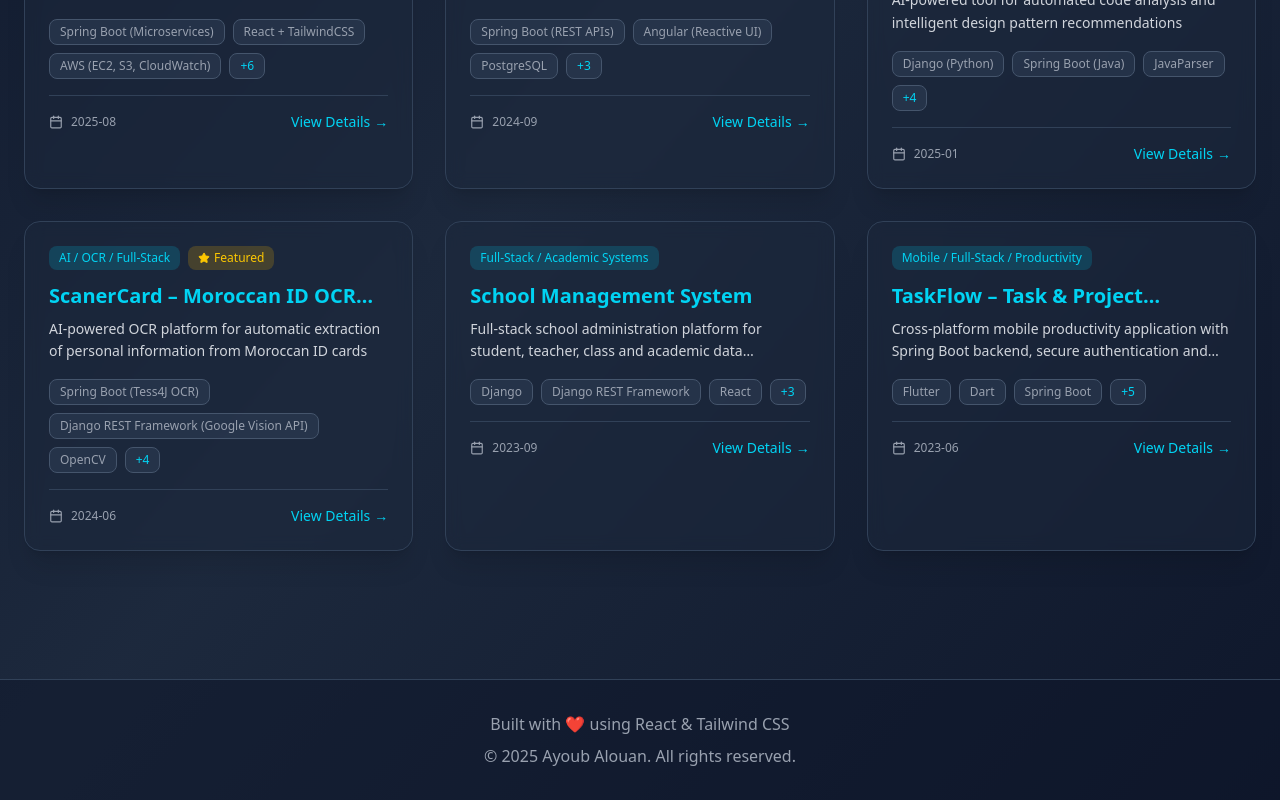
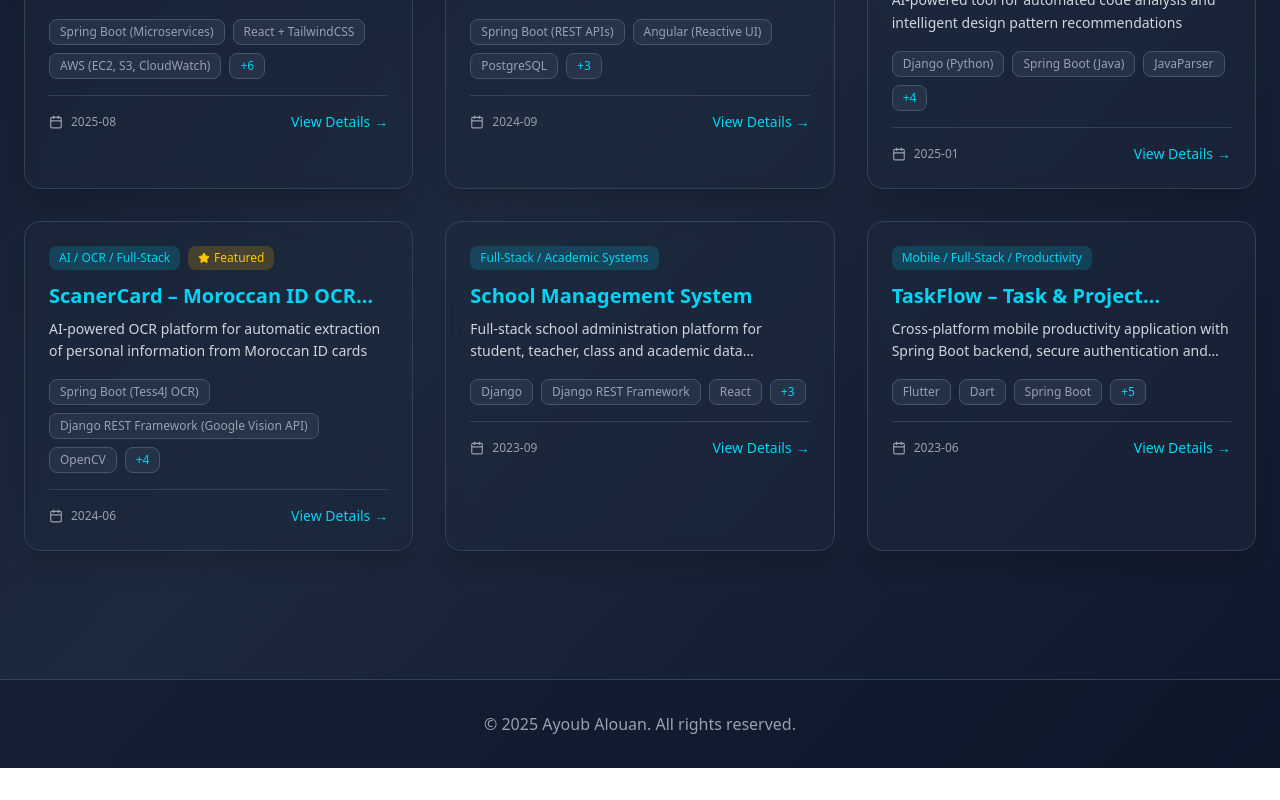
Before and after one commit to ALOUAN01/portfolio, a React (Vite) app: page /projects in a window 1280 px wide. Shown: the part 665-1465 px from the top of the page. After the commit the page ends 1433 px from the top, so only its background shows below. Built offline with nearby package versions, Linux system fonts and the light colour scheme.

Commit message:
commit last pr

```diff
--- a/src/pages/project.jsx
+++ b/src/pages/project.jsx
@@ -434,7 +434,6 @@ export default function AllProjects() {
       {/* Footer */}
       <footer className="border-t border-slate-700 mt-12 sm:mt-20 bg-slate-900/50">
         <div className="max-w-7xl mx-auto px-4 sm:px-6 py-6 sm:py-8 text-center text-gray-400 text-sm sm:text-base">
-          <p className="mb-2">Built with ❤️ using React & Tailwind CSS</p>
           <p>&copy; 2025 Ayoub Alouan. All rights reserved.</p>
         </div>
       </footer>
```
